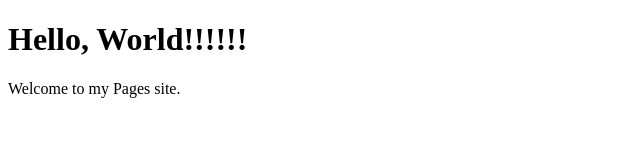
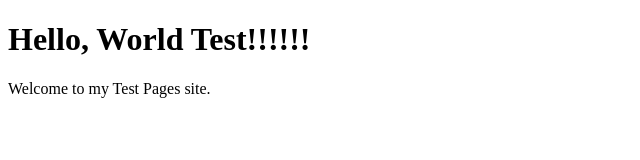
Before and after one commit to bibhutisingh93/bibhuti_test, a plain HTML site: page index.html in a window 1280 px wide. Shown: the whole page, without its empty margins (0-640 px from the left). Drawn offline with Linux system fonts and the light colour scheme.

Commit message:
Update index.html

```diff
--- a/index.html
+++ b/index.html
@@ -6,7 +6,7 @@
     <title>Hello World Test!!!!</title>
 </head>
 <body>
-    <h1>Hello, World!!!!!!</h1>
-    <p>Welcome to my Pages site.</p>
+    <h1>Hello, World Test!!!!!!</h1>
+    <p>Welcome to my Test Pages site.</p>
 </body>
 </html>
```
